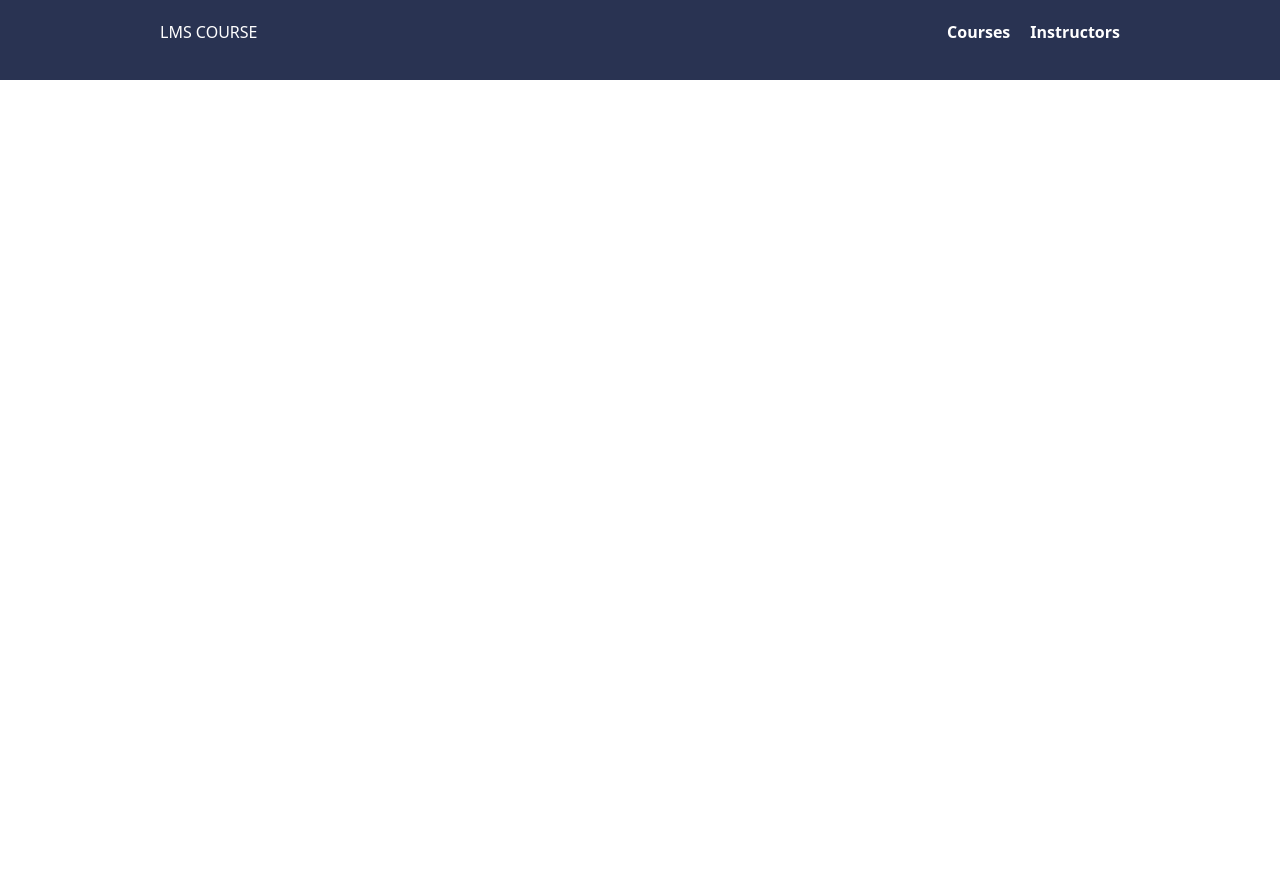
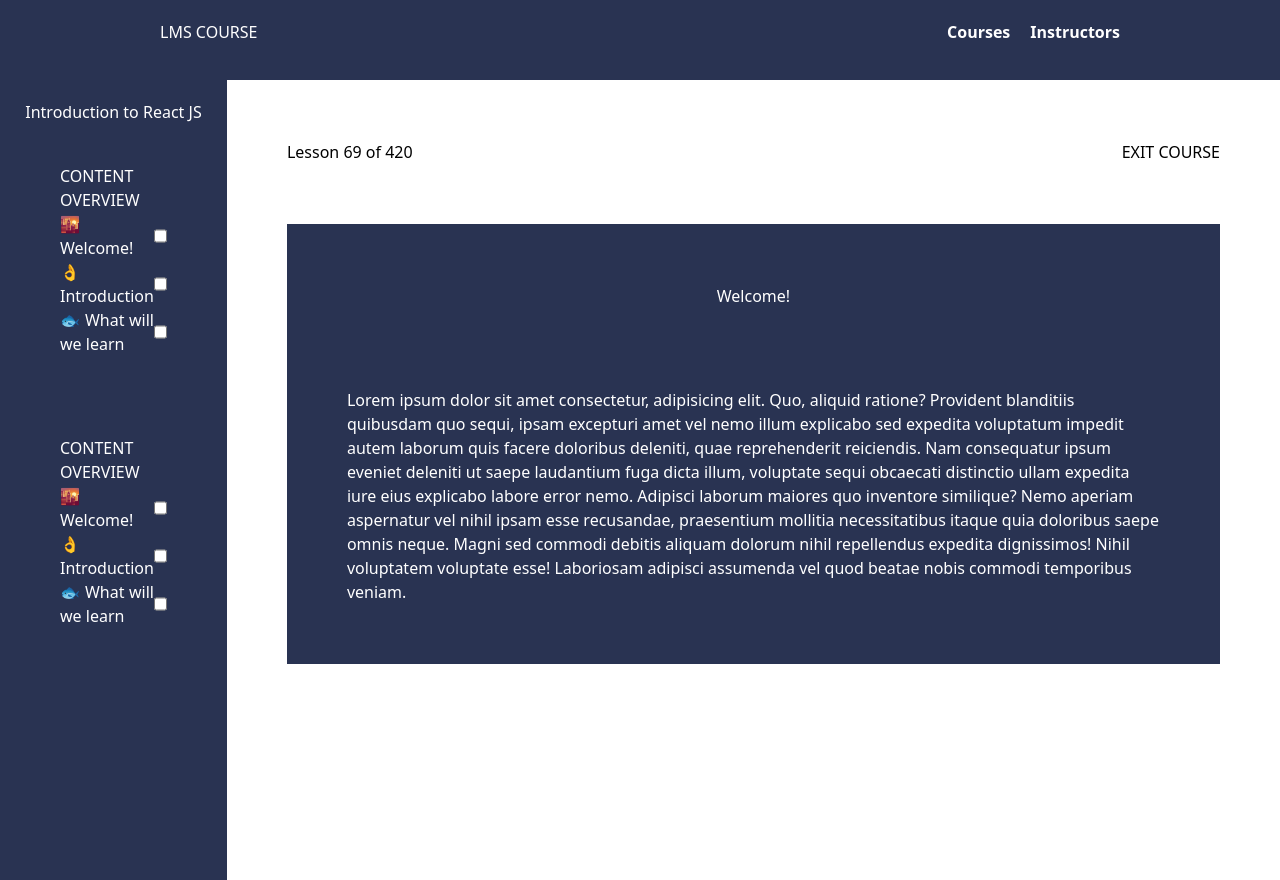
Before and after one commit to RezaPahlevi1/lms-course, a React (Vite) app: page /rehan in a window 1280 px wide. Before the commit the page ends 800 px from the top, so only its background shows below. Built offline with nearby package versions, Linux system fonts and the light colour scheme.

Commit message:
feat: building static component course detail

```diff
--- a/src/pages/Rehan.jsx
+++ b/src/pages/Rehan.jsx
@@ -1,5 +1,70 @@
 function Rehan() {
-  return <div></div>;
+  return (
+    <div className="flex flex-row">
+      <Sidebar />
+      <CourseContent />
+    </div>
+  );
+}
+
+function Sidebar() {
+  return (
+    <div className="bg-[#293352] text-white h-screen w-screen text-center p-5">
+      <h1>Introduction to React JS</h1>
+      <SidebarSection />
+      <SidebarSection />
+    </div>
+  );
+}
+
+function SidebarSection() {
+  return (
+    <div className="text-justify p-10 flex flex-col w-full">
+      <h2>CONTENT OVERVIEW</h2>
+      <label className="flex justify-between">
+        🌇 Welcome!
+        <input type="checkbox" />
+      </label>{" "}
+      {/* nanti diisi mapping dari data*/}
+      <label className="flex justify-between">
+        👌 Introduction
+        <input type="checkbox" />
+      </label>
+      <label className="flex justify-between">
+        🐟 What will we learn
+        <input type="checkbox" />
+      </label>
+      {/* <ul>
+        MODULE 1: WHAT IS REACT JS
+        <li>🪱 What is React?</li>
+        <li>🤑 Useful Source</li>
+        <li>💰 Documentation</li>
+        <li>💼 Setting Up</li>
+        <li>📘Let's Go!</li>
+        <li>👯Lorem ipsum</li>
+      </ul> */}
+    </div>
+  );
+}
+
+function CourseContent() {
+  return (
+    <div className="p-15">
+      <div className="flex justify-between mb-15">
+        <p>Lesson 69 of 420</p>
+        <button>EXIT COURSE</button>
+      </div>
+      <div className="bg-[#293352] text-white p-15">
+        <h1 className="text-center mb-20">Welcome!</h1>
+        <p>
+          Lorem ipsum dolor sit amet consectetur, adipisicing elit. Quo, aliquid ratione? Provident blanditiis quibusdam quo sequi, ipsam excepturi amet vel nemo illum explicabo sed expedita voluptatum impedit autem laborum quis facere
+          doloribus deleniti, quae reprehenderit reiciendis. Nam consequatur ipsum eveniet deleniti ut saepe laudantium fuga dicta illum, voluptate sequi obcaecati distinctio ullam expedita iure eius explicabo labore error nemo. Adipisci
+          laborum maiores quo inventore similique? Nemo aperiam aspernatur vel nihil ipsam esse recusandae, praesentium mollitia necessitatibus itaque quia doloribus saepe omnis neque. Magni sed commodi debitis aliquam dolorum nihil
+          repellendus expedita dignissimos! Nihil voluptatem voluptate esse! Laboriosam adipisci assumenda vel quod beatae nobis commodi temporibus veniam.
+        </p>
+      </div>
+    </div>
+  );
 }
 
 export default Rehan;
```
